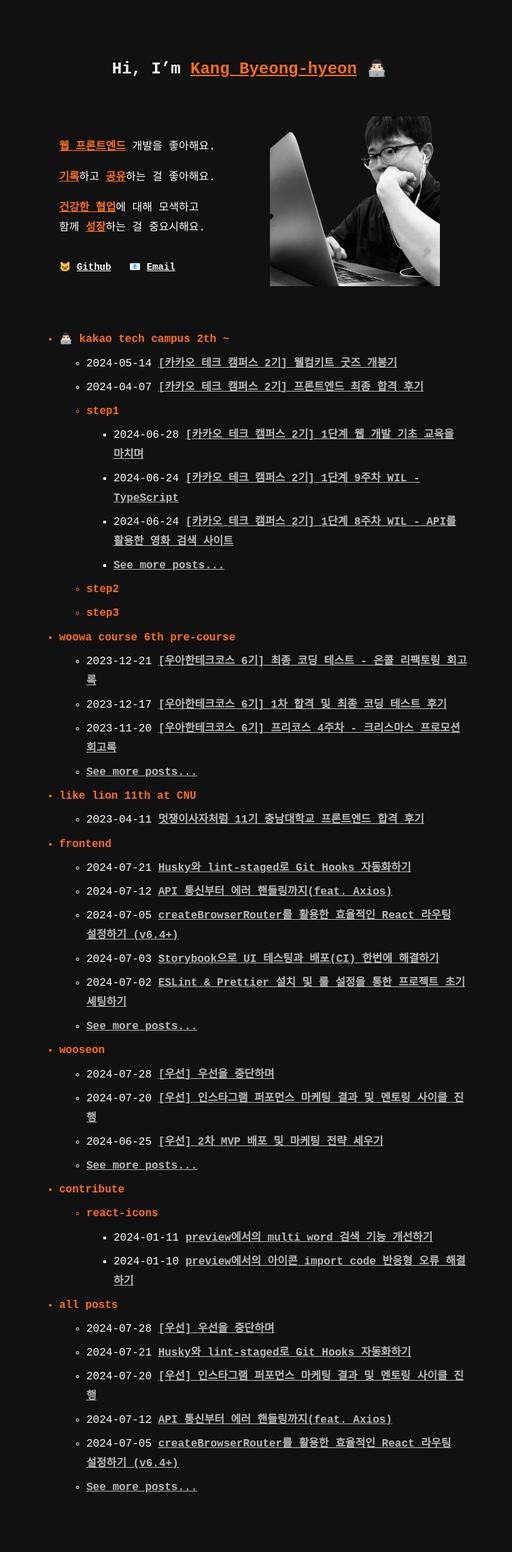
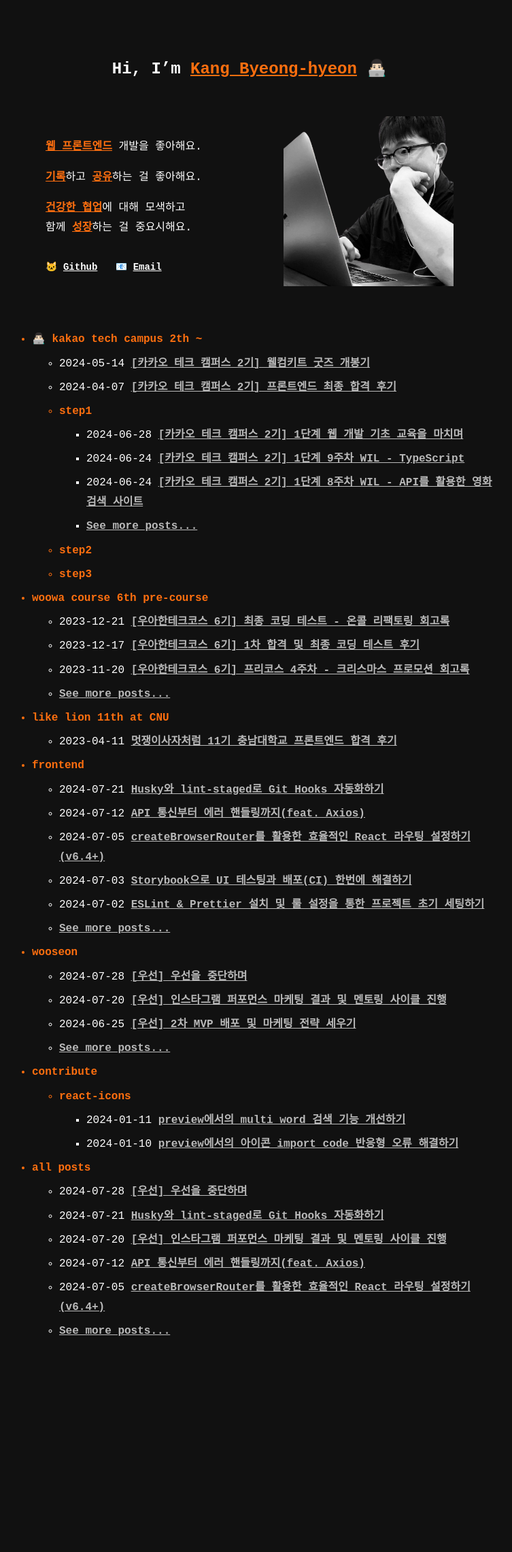
Before and after one commit to kang-kibong/kang-kibong.github.io, a Jekyll site: the page built from index.md, in a window 1280 px wide. Shown: the whole page at 68% size, without its empty margins (273-1026 px from the left). Built offline with Jekyll 4.4.1, drawn with Linux system fonts in a browser that asks for light colours; after the commit the page ends 2053 px from its top, so only the background shows below that.

Commit message:
design: 가로폭 수정

```diff
--- a/_sass/no-style-please.scss
+++ b/_sass/no-style-please.scss
@@ -83,9 +83,9 @@ li {
 }
 
 .w {
-  max-width: 640px;
+  max-width: 720px;
   margin: 0 auto;
-  padding: 4rem 2rem;
+  padding: 4rem 1.5rem;
 }
 
 header h1 {
```
Also changed, not shown: 2 other files.
